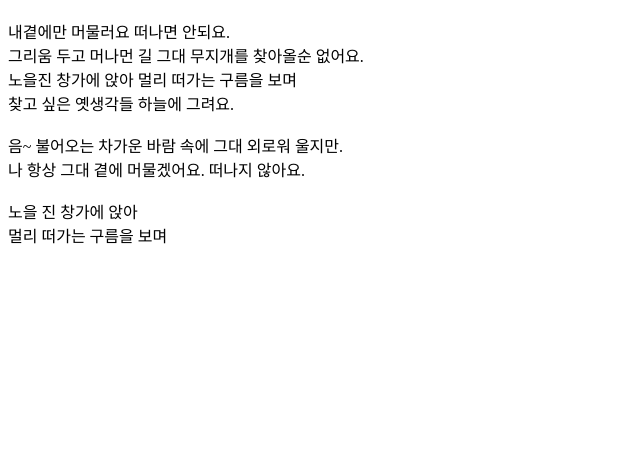
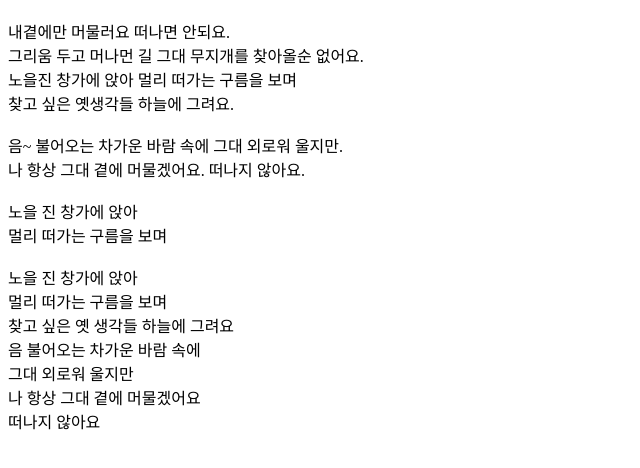
Before and after one commit to minjaejeo/gitTest, a plain HTML site: page index.html in a window 1280 px wide. Shown: the part 70-538 px from the top of the page, without its empty margins (0-640 px from the left). Drawn offline with Linux system fonts and the light colour scheme.

Commit message:
'소녀' 네번째/ 다섯번째 가사 추가

```diff
--- a/index.html
+++ b/index.html
@@ -19,7 +19,15 @@
         <br>
         노을 진 창가에 앉아<br>
         멀리 떠가는 구름을 보며<br>
-
+        <br>
+        노을 진 창가에 앉아<br>
+        멀리 떠가는 구름을 보며<br>
+        찾고 싶은 옛 생각들 하늘에 그려요<br>
+        음 불어오는 차가운 바람 속에<br>
+        그대 외로워 울지만<br>
+        나 항상 그대 곁에 머물겠어요<br>
+        떠나지 않아요<br>
+        <br>
     </p>
 </body>
 </html>
```
